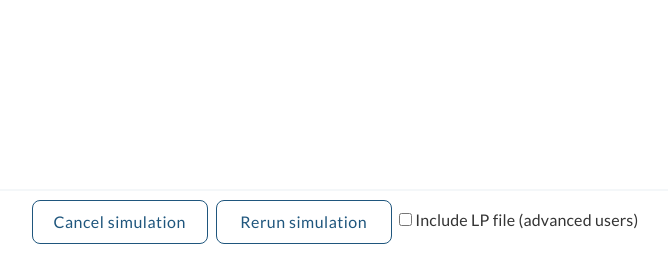
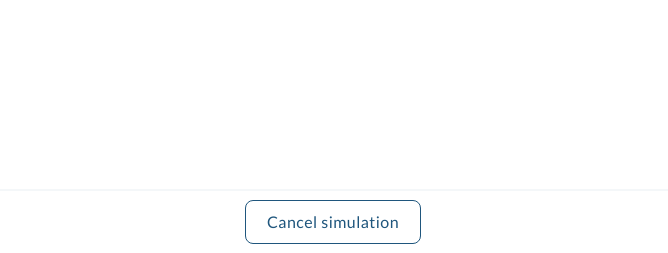
Before and after one commit to in-RET/in.RET-EnSys-open-plan-GUI, a Django app: template app/templates/scenario/simulation/pending.html in a window 1280 px wide. Shown: the part 547-800 px from the top of the page, without its empty margins (307-975 px from the left). Run offline with Django 3.2, Linux system fonts and the light colour scheme; the template is opened without the code that fills it, so the values that code supplies are empty; some libraries are stand-ins or nearby versions.

Commit message:
Remove the button to rerun simulation while pending
The button reset simulation will allow to rerun it then

```diff
--- a/app/templates/scenario/simulation/pending.html
+++ b/app/templates/scenario/simulation/pending.html
@@ -32,12 +32,6 @@
 
       <div>
         <a class="btn btn--medium btn--hollow" href="{% url 'simulation_cancel' scen_id %}" onclick="return confirm('Are you sure?')">{% translate "Cancel simulation" %}</a>
-        <form method="post" action="{% url 'request_mvs_simulation' scen_id %}">
-            {% csrf_token %}
-
-            <button class="btn btn--medium btn--hollow" type="submit" > {% translate "Rerun simulation" %}</button>
-            <input type="checkbox" name="output_lp_file"> Include LP file (advanced users) </input>
-        </form>
       </div>
     </footer>
 {% endblock footer %}
```
